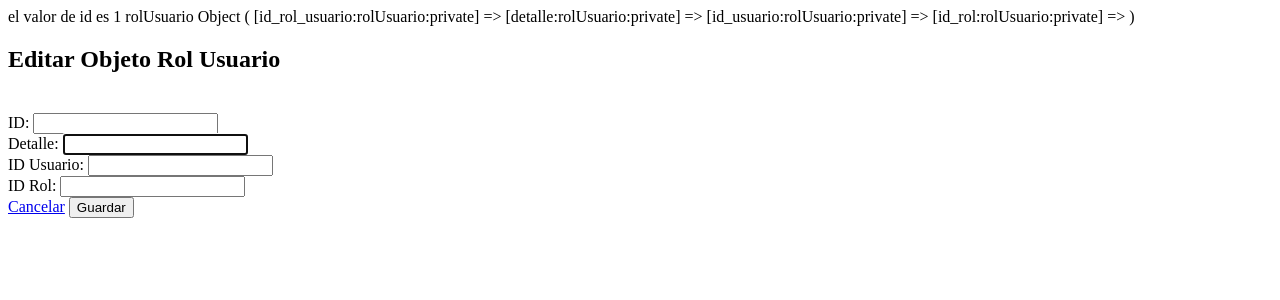
After one commit to natecordova/keyMaster, a PHP site: page /pages/formulariorolUsuarioEditar.php?id=1 in a window 1280 px wide. The commit adds this page. Shown: the top 300 px of the page. Run offline with PHP 8.4, Linux system fonts and the light colour scheme; data that the repository does not hold is empty; some libraries are stand-ins or nearby versions.

Commit message:
rolUsuario clase

```diff
--- /dev/null
+++ b/pages/formulariorolUsuarioEditar.php
@@ -0,0 +1,60 @@
+<?php
+session_start();
+?>
+
+<!DOCTYPE html>
+<html lang="es">
+	<head>
+		<meta charset ="utf-8">
+		<title> Formulario Rol Usuario</title>
+	</head>
+<body>
+
+<aside>
+<?php
+$id_rol_usuario=$_GET["id"];
+echo "el valor de id es ".$id_rol_usuario;
+include_once("rolUsuarioCollector.php");
+include_once("rolUsuario.php");
+$DemoCollectorObj= new rolUsuarioCollector();
+$ObjDemo=$DemoCollectorObj->showDemo($id_rol_usuario);
+print_r($ObjDemo);
+?>
+
+<h2>Editar Objeto Rol Usuario</h2>
+
+
+<form id="contact-form" action="rolUsuarioActualizar.php" method= "post">
+<div style="height: 20px;"></div>
+<div class="text-fieldsl">
+<div class="float-input">
+ID:	 <input name="id_rol_usuario" id="id_rol_usuario" type="text" value="<?php echo $ObjDemo->getIdRolUsuario(); ?>" readonly />
+<span><i class="fa fa-user"></i></span>
+</div>
+<div class="float-input">
+Detalle:	<input name="detalle" id="detalle" type="text" value="<?php echo $ObjDemo->getDetalle(); ?>"  autofocus required/>
+<span><i class="fa fa-lock"></i></span>
+</div>
+
+<div class="float-input">
+ID Usuario:	<input name="id_usuario" id="id_usuario" type="text" value="<?php echo $ObjDemo->getIdUsuario(); ?>"  autofocus required/>
+<span><i class="fa fa-lock"></i></span>
+</div>
+<div class="float-input">
+ID Rol:	<input name="id_rol" id="id_rol" type="text" value="<?php echo $ObjDemo->getIdRol(); ?>"  autofocus required/>
+<span><i class="fa fa-lock"></i></span>
+</div>
+
+
+
+
+<a href="rolUsuarioAdmin.php">Cancelar</a>
+
+<input type="submit" id="submit_save" class="main-button" value="Guardar"/>
+
+</div>
+</form>
+
+</aside>
+</body>
+</html>
--- a/pages/rolUsuario.php
+++ b/pages/rolUsuario.php
@@ -2,19 +2,23 @@
 
 class rolUsuario
 {
-    private $idrolusuario;
+    private $id_rol_usuario;
     private $detalle;
+	private $id_usuario;
+	private $id_rol;
 
-     function __construct($idrolusuario, $detalle) {
-       $this->iddemo = $idrolusuario;
-       $this->nombre = $detalle;
+     function __construct($id_rol_usuario, $detalle,$id_usuario,$id_rol) {
+       $this->id_rol_usuario = $id_rol_usuario;
+       $this->detalle = $detalle;
+	$this->id_usuario = $id_usuario;
+	$this->id_rol = $id_rol;
      }
 
-     function setIdRolUsuario($idrolusuario){
-       $this->idrolusuario = $idrolusuario;
+     function setIdRolUsuario($id_rol_usuario){
+       $this->id_rol_usuario = $id_rol_usuario;
      }
      function getIdRolUsuario(){
-       return $this->idrolusuario;
+       return $this->id_rol_usuario;
      }
      function setDetalle($detalle){
        $this->detalle = $detalle;
@@ -22,6 +26,20 @@ class rolUsuario
      function getDetalle(){
        return $this->detalle;
      }
+function setIdUsuario($id_usuario){
+       $this->id_usuario = $id_usuario;
+     }
+     function getIdUsuario(){
+       return $this->id_usuario;
+     }
+function setIdRol($id_rol){
+       $this->id_rol = $id_rol;
+     }
+     function getIdRol(){
+       return $this->id_rol;
+     }
+
+
 }
 
 ?>
--- a/pages/rolUsuarioCollector.php
+++ b/pages/rolUsuarioCollector.php
@@ -6,32 +6,37 @@ include_once('Collector.php');
 class rolUsuarioCollector extends Collector
 {
 
-  function showRolUsuarios() {
-    $rows = self::$db->getRows("SELECT * FROM rolUsuario ");
-    echo "Lista de Roles por usuario";
-    $arrayRolUsuarios= array();
+  function showDemos() {
+    $rows = self::$db->getRows("SELECT * FROM rolusuario");
+
+    $arrayDemo= array();
     foreach ($rows as $c){
-      $aux = new RolUsuario($c{'idrolusuario'},$c{'detalle'});
-      array_push($arrayRolUsuarios, $aux);
+      $aux = new rolUsuario($c{'id_rol_usuario'},$c{'detalle'},$c{'id_usuario'},$c{'id_rol'});
+      array_push($arrayDemo, $aux);
     }
-    return $arrayRolUsuarios;
+    return $arrayDemo;
   }
-  function showRolUsuario($id) {
-	$row = self::$db->getRows("SELECT * FROM rolUsuario where idrolusuario= ?", array("{$id}"));
-	$ObjRolUsuario = new Usuario($row[0]{'idrolusuario'},$row[0]{'detalle'});
-	return $ObjRolUsuario;
-	}
+function showDemo($id_rol_usuario) {
+    $rows = self::$db->getRows("SELECT * FROM rolusuario where id_rol_usuario= ? ", array ("{$id_rol_usuario}"));
+$ObjDemo= new rolUsuario($rows[0]{'id_rol_usuario'},$rows[0]{'detalle'},$rows[0]{'id_usuario'},$rows[0]{'id_rol'});
 
-	function updateRolUsuario($id, $detalle) {
-	$insertRow = self::$db->updateRow
-	("Update public.rolUsuario SET detalle = ? WHERE idrolusuario = ?", array("{$detalle}", $id));
+    return $ObjDemo;
+  }
+function UpdateDemo($id_rol_usuario,$detalle,$id_usuario,$id_rol) {
+    $insertrow = self::$db->updateRow("UPDATE rolusuario SET detalle = ?, id_usuario = ?, id_rol = ? where id_rol_usuario= ? ", array ("{$detalle}","{$id_usuario}","{$id_rol}",$id_rol_usuario));
 
-	}
+}
 
-	function insertRolUsuario($detalle) {
-	$insertRow = self::$db->insertRow ("Insert INTO public.rolUsuario (detalle) VALUES (?)", array("{$detalle}"));
+function deleteDemo($id_rol_usuario) {
+    $deleterow = self::$db->deleteRow("DELETE FROM public.rolusuario where id_rol_usuario= ? ", array ("{$id_rol_usuario}"));
 
-	}
+}
 
- }
+function createDemo($detalle,$id_usuario,$id_rol){
+
+    $insertrow = self::$db->insertRow("INSERT INTO rolusuario (detalle,id_usuario,id_rol) VALUES (?,?,?)", array ("{$detalle}","{$id_usuario}","{$id_rol}"));
+
+}
+
+}
 ?>
```
Also changed, not shown: pages/formulariorolUsuarioInsertar.php (added, +31 -0 lines), pages/rolUsuarioActualizar.php (added, +39 -0 lines), pages/rolUsuarioAdmin.php (added, +238 -0 lines), pages/rolUsuarioEliminar.php (added, +33 -0 lines), pages/rolUsuarioGuardar.php (added, +33 -0 lines).
